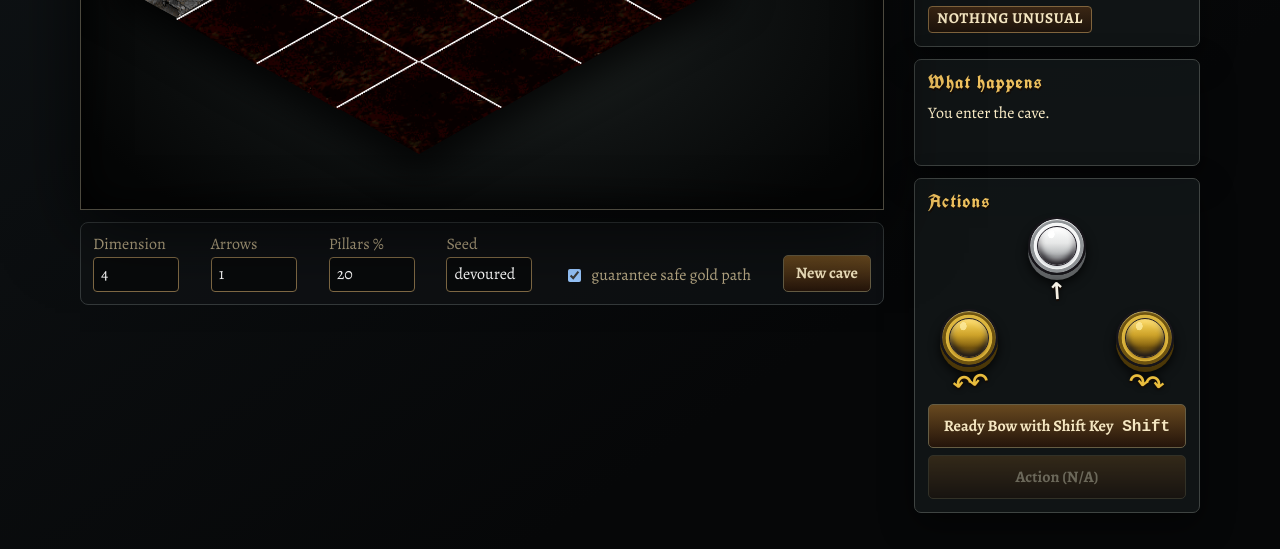
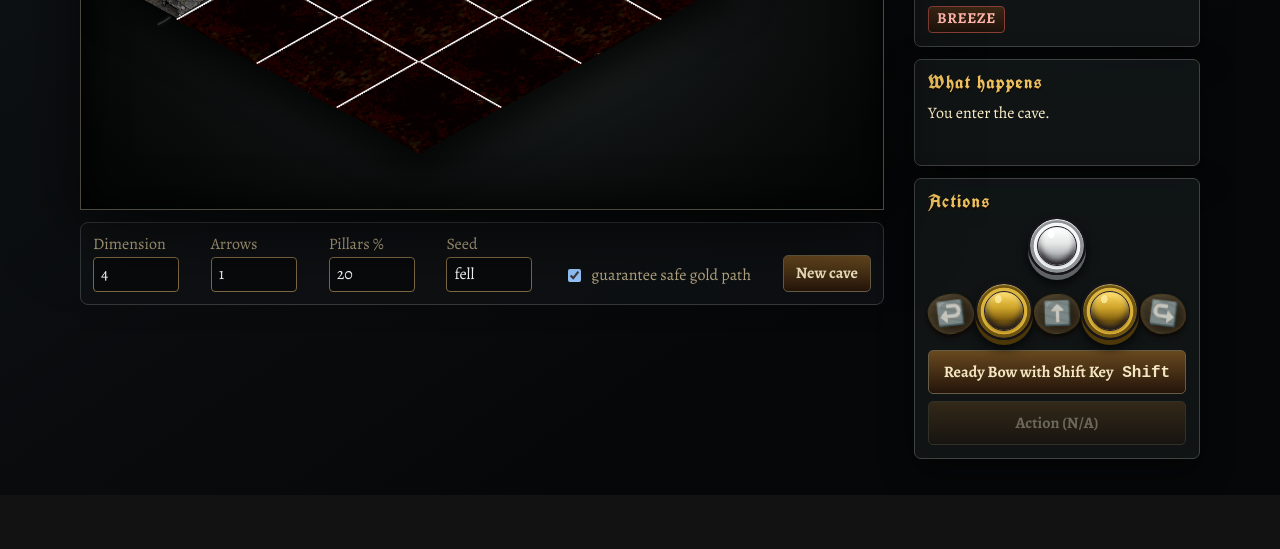
Before and after one commit to qcarver/wumpus, a plain HTML site: page as_html/index.html in a window 1280 px wide. Shown: the part 438-987 px from the top of the page. After the commit the page ends 933 px from the top, so only its background shows below. Drawn offline with Linux system fonts and the light colour scheme.

Commit message:
Resin clouds the signs Three arrows guard bright buttons     Old glass holds their glow                              —MGM

```diff
--- a/as_html/index.html
+++ b/as_html/index.html
@@ -380,7 +380,7 @@
     .percept.danger { color: #ffb5aa; border-color: #883d35; }
     .percept.good { color: #ffe07c; border-color: #856f2b; }
 
-    .controls { display: grid; grid-template-columns: repeat(3, minmax(0, 1fr)); align-items: center; gap: 7px; }
+    .controls { display: grid; grid-template-columns: repeat(5, minmax(0, 1fr)); align-items: center; gap: 7px; }
     .action { min-height: 44px; font: 700 1rem/1 "Alegreya", Georgia, serif; }
     .action.arcade {
       position: relative;
@@ -388,7 +388,7 @@
       width: 58px;
       min-height: 58px;
       justify-self: center;
-      margin-bottom: 27px;
+      margin-bottom: 0;
       padding: 0;
       border: 2px solid #17151a;
       border-radius: 50%;
@@ -412,24 +412,47 @@
         inset 0 -5px 6px #17141a,
         0 2px 2px var(--rim-glint);
     }
-    .action.arcade::after {
-      position: absolute;
-      z-index: 1;
-      top: calc(100% + 7px);
-      left: 50%;
-      width: max-content;
-      color: var(--label-color);
-      font: 700 1.45rem/1 "Comic Sans MS", "Comic Sans", cursive;
-      letter-spacing: -.14em;
-      text-shadow: 0 2px 0 #160c06, 0 0 6px #000;
-      transform: translateX(-50%) rotate(var(--label-turn, 0deg));
+    .control-mark {
+      position: relative;
+      z-index: 0;
+      display: grid;
+      min-width: 36px;
+      min-height: 34px;
+      place-items: center;
+      justify-self: center;
+      font: 1.45rem/1 "Noto Color Emoji", "Segoe UI Emoji", sans-serif;
+      opacity: .88;
+      filter: sepia(.28) saturate(.78) brightness(.82) contrast(1.18) drop-shadow(0 2px 1px #160c06);
+      transform: rotate(var(--mark-turn, 0deg));
       pointer-events: none;
     }
+    .control-mark::before {
+      content: "";
+      position: absolute;
+      z-index: -1;
+      inset: -3px -5px;
+      border: 1px solid #8e6b28aa;
+      border-radius: 49% 43% 52% 46% / 43% 54% 46% 57%;
+      background: radial-gradient(ellipse at 38% 30%, #e2bc6655, #6e4c1e66 68%, #1b130b88);
+      box-shadow: inset 0 0 7px #e8c77a55, 0 2px 4px #0009;
+    }
+    .control-mark::after {
+      content: "";
+      position: absolute;
+      inset: -2px -4px;
+      border-radius: inherit;
+      background: repeating-linear-gradient(18deg, transparent 0 3px, #3a261522 4px 5px, transparent 6px 8px);
+      mix-blend-mode: multiply;
+      opacity: .6;
+    }
+    .control-mark.left { grid-column: 1; grid-row: 2; --mark-turn: -7deg; }
+    .control-mark.up { grid-column: 3; grid-row: 2; --mark-turn: -2deg; }
+    .control-mark.right { grid-column: 5; grid-row: 2; --mark-turn: 7deg; }
     .action.arcade:hover { border-color: #39343d; filter: brightness(1.1); }
     .action.arcade:active { transform: translateY(3px); box-shadow: var(--button-shadow-down); }
     .action.arcade.control-press { animation: arcade-button-press .3s ease-in-out; }
     .action.forward {
-      grid-column: 2;
+      grid-column: 3;
       grid-row: 1;
       --rim-outer: #f6f7f7;
       --rim-mid: #8e9295;
@@ -440,11 +463,9 @@
       --face-bottom: #e0e2e3;
       --face-gloss: #fff;
       --face-glow: #fff9;
-      --label-color: #f5f1e5;
       --button-shadow-up: 0 5px 0 #5f6264, 0 8px 11px #000c, inset 0 1px 1px #fff;
       --button-shadow-down: 0 1px 0 #555759, 0 3px 5px #0009, inset 0 2px 4px #777;
     }
-    .action.forward::after { content: "↑"; --label-turn: -4deg; letter-spacing: 0; }
     .action.rotate-left, .action.rotate-right {
       grid-row: 2;
       --rim-outer: #dbb53e;
@@ -456,14 +477,11 @@
       --face-bottom: #aa7e16;
       --face-gloss: #fff0a8bb;
       --face-glow: #ffe89c55;
-      --label-color: #e9bd3d;
       --button-shadow-up: 0 5px 0 #4b3708, 0 8px 11px #000c, inset 0 1px 1px #fff0a899;
       --button-shadow-down: 0 1px 0 #3d2d08, 0 3px 5px #0009, inset 0 2px 4px #5a4109;
     }
-    .action.rotate-left { grid-column: 1; }
-    .action.rotate-right { grid-column: 3; }
-    .action.rotate-left::after { content: "↶↶"; --label-turn: -7deg; }
-    .action.rotate-right::after { content: "↷↷"; --label-turn: 7deg; }
+    .action.rotate-left { grid-column: 2; }
+    .action.rotate-right { grid-column: 4; }
     .action small { display: block; margin-top: 3px; color: var(--muted); font: .9rem/1.1 "Alegreya", Georgia, serif; }
     .action.bow, .action.context { grid-column: 1 / -1; }
     .action.bow { grid-row: 3; }
@@ -575,6 +593,9 @@
             <button class="action arcade rotate-left" data-action="left" aria-label="Rotate counterclockwise"></button>
             <button class="action arcade forward" data-action="forward" aria-label="Forward"></button>
             <button class="action arcade rotate-right" data-action="right" aria-label="Rotate clockwise"></button>
+            <span class="control-mark left" aria-hidden="true">↩️</span>
+            <span class="control-mark up" aria-hidden="true">⬆️</span>
+            <span class="control-mark right" aria-hidden="true">↪️</span>
             <button class="action bow" id="pull-bow">Ready Bow with Shift Key <kbd>Shift</kbd></button>
             <button class="action context" id="action-state" disabled>Action (N/A)</button>
           </div>
```
